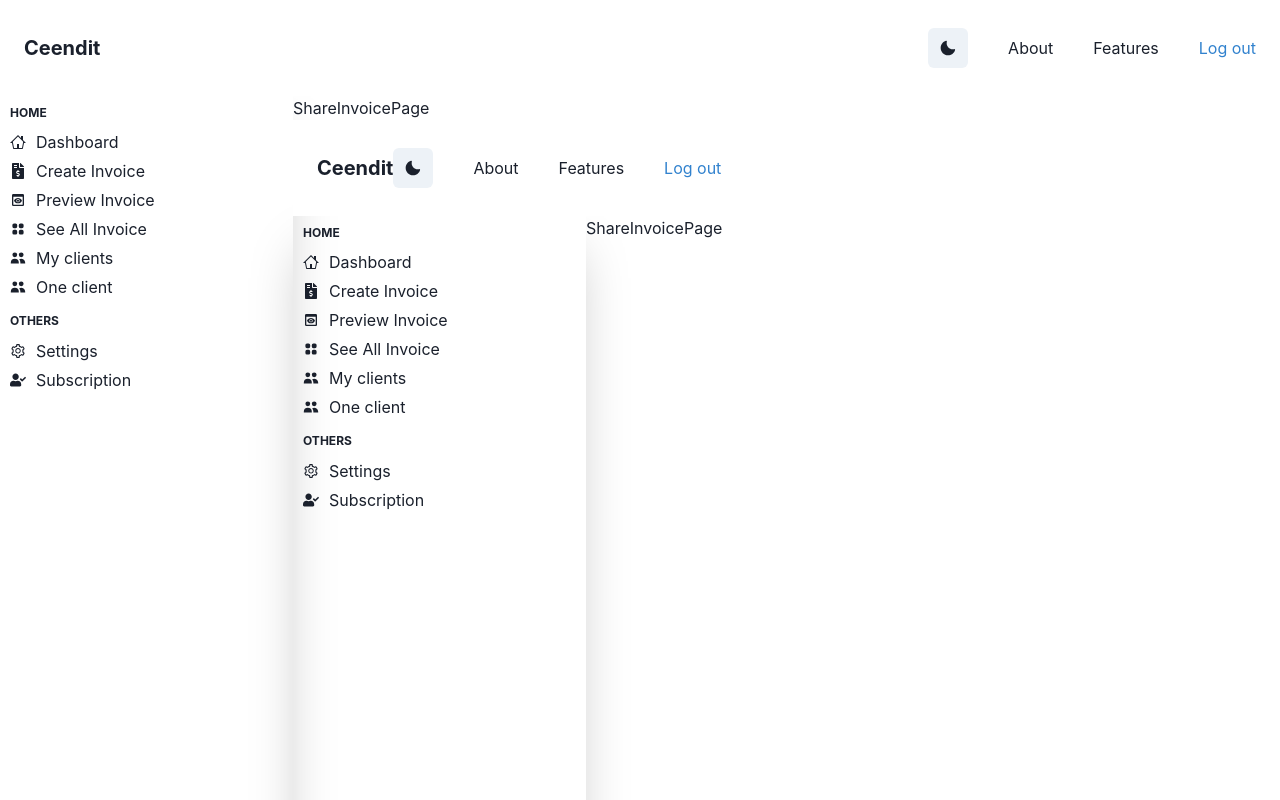
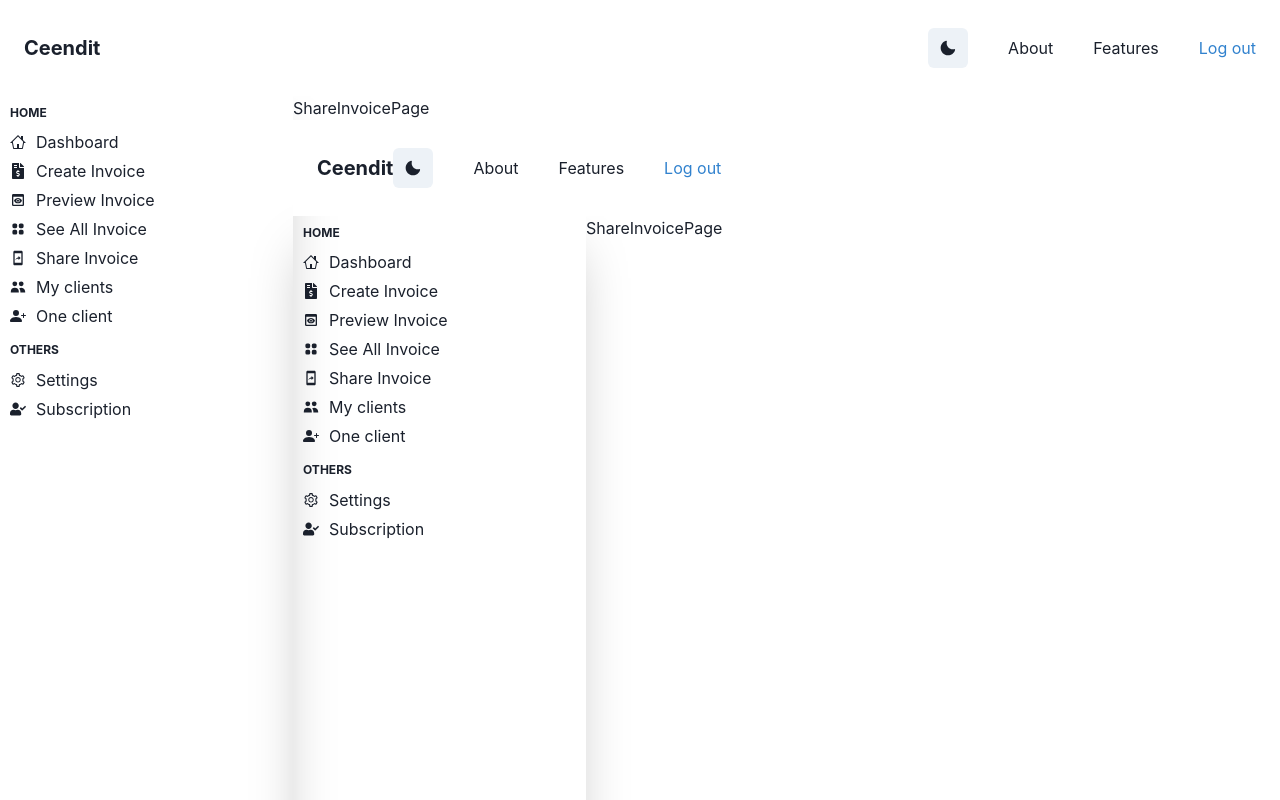
Before and after one commit to kodervine/ceendit-react, a React (Vite) app: page /share-invoice/1 in a window 1280 px wide. Shown: the top 800 px of the page. Built offline with nearby package versions, Linux system fonts and the light colour scheme; no server answers; the database is empty; sample sign-in values are in the browser's storage.

Commit message:
used map method for the Drawer links

```diff
--- a/src/components/homepageComponents/DrawerComponent.jsx
+++ b/src/components/homepageComponents/DrawerComponent.jsx
@@ -1,6 +1,7 @@
 import React from "react";
 import { Link } from "react-router-dom";
 import { useGlobalContext } from "../../context/AppContext";
+import { nanoid } from "nanoid";
 import {
   Drawer,
   DrawerBody,
@@ -12,6 +13,7 @@ import {
   Text,
 } from "@chakra-ui/react";
 import { logOutUser } from "../../firebase-config";
+import { sidebarData } from "../../data";
 
 const DrawerComponent = ({ isOpen, onClose, btnRef }) => {
   const { userInitState, handleNavigateUser } = useGlobalContext();
@@ -38,10 +40,17 @@ const DrawerComponent = ({ isOpen, onClose, btnRef }) => {
           <Flex flexDirection="column" gap="3">
             {userInitState.currentUser ? (
               <>
-                <Link to="/create-invoice">Create Invoice</Link>
-                <Link to="/form-preview">Form Preview</Link>
-                <Link to="/invoice-history">See all Invoice</Link>
-                <Link to="/my-clients">My clients</Link>
+                {sidebarData.map((menuItems) => {
+                  const { links } = menuItems;
+                  return links.map((links) => {
+                    const { name, link } = links;
+                    return (
+                      <Link to={link} key={nanoid()}>
+                        {name}
+                      </Link>
+                    );
+                  });
+                })}
 
                 <Text
                   onClick={loggingOutUser}
--- a/src/data.jsx
+++ b/src/data.jsx
@@ -1,8 +1,9 @@
 import { HiUsers, HiViewGrid } from "react-icons/hi";
 import { GoHome, GoSignOut } from "react-icons/go";
 import { FaFileInvoiceDollar, FaUserCheck } from "react-icons/fa";
-import { MdPreview } from "react-icons/md";
+import { MdPreview, MdMobileScreenShare } from "react-icons/md";
 import { AiOutlineSetting } from "react-icons/ai";
+import { BsFillPersonPlusFill } from "react-icons/bs";
 
 export const sidebarData = [
   {
@@ -29,13 +30,18 @@ export const sidebarData = [
         link: "/invoice-history",
       },
       {
+        name: "Share Invoice",
+        icon: <MdMobileScreenShare />,
+        link: "/share-invoice",
+      },
+      {
         name: "My clients",
         icon: <HiUsers />,
         link: "/my-clients",
       },
       {
         name: "One client",
-        icon: <HiUsers />,
+        icon: <BsFillPersonPlusFill />,
         link: "/client",
       },
     ],
```
